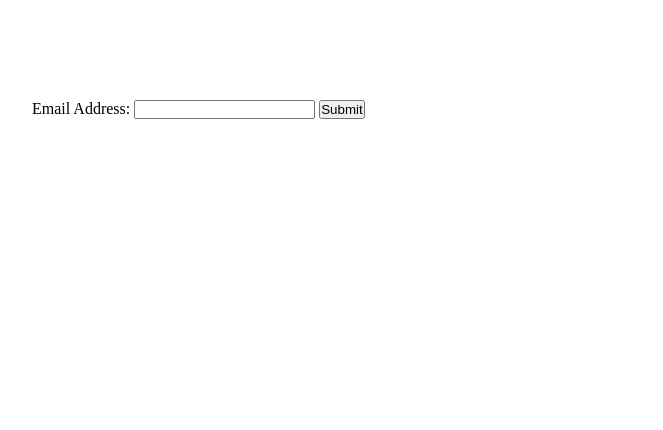
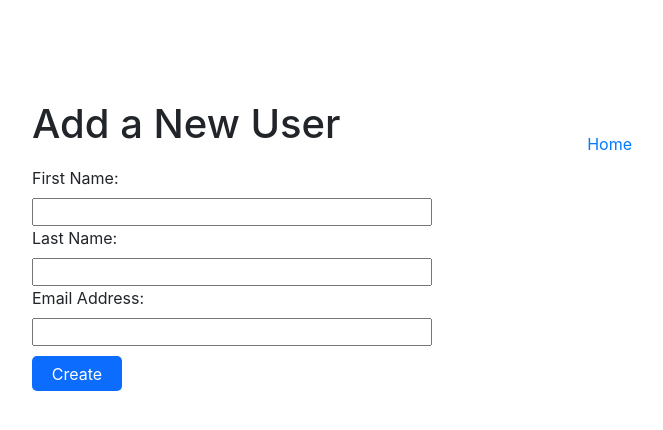
Before and after one commit to Matthew-Luk/Python-Bootcamp, a Flask app: page / in a window 1280 px wide. Shown: the top 430 px of the page, without its empty margins (308-971 px from the left). Run offline with Flask 2, Linux system fonts and the light colour scheme.

Commit message:
update form to include first and last name

```diff
--- a/Flask_MySQL/Validation/email_validation/flask_app/templates/index.html
+++ b/Flask_MySQL/Validation/email_validation/flask_app/templates/index.html
@@ -5,23 +5,39 @@
     <meta http-equiv="X-UA-Compatible" content="IE=edge">
     <meta name="viewport" content="width=device-width, initial-scale=1.0">
     <title>Email Validation</title>
+    <link rel="stylesheet" href="https://cdn.jsdelivr.net/npm/bootstrap@4.3.1/dist/css/bootstrap.min.css" integrity="sha384-ggOyR0iXCbMQv3Xipma34MD+dH/1fQ784/j6cY/iJTQUOhcWr7x9JvoRxT2MZw1T" crossorigin="anonymous">
     <link rel="stylesheet" type="text/css" href="{{ url_for('static', filename='style.css') }}">
 </head>
 <body>
     <div class="container">
         <div class="content">
+            <div class="header">
+                <h1>Add a New User</h1>
+                <a id="home_btn" href="/">Home</a>
+            </div>
+            {%with messages = get_flashed_messages()%}
+                {%if messages%}
+                    {%for message in messages%}
+                        <p class="flash">{{message}}</p>
+                    {%endfor%}
+                {%endif%}
+            {%endwith%}
             <form action="/process" method="POST">
-                {%with messages = get_flashed_messages()%}
-                    {%if messages%}
-                    <h2>FLASH!!!</h2>
-                        {%for message in messages%}
-                            <p>{{message}}</p>
-                        {%endfor%}
-                    {%endif%}
-                {%endwith%}
-                <label for="email_address">Email Address:</label>
-                <input type="text" name="email_address">
-                <input type="submit" value="Submit">
+                <div class="form_input">
+                    <label for="first_name">First Name: </label>
+                    <input type="text" name="first_name" value="{{first_name}}">
+                </div>
+                <div class="form_input">
+                    <label for="last_name">Last Name: </label>
+                    <input type="text" name="last_name" value="{{last_name}}">
+                </div>
+                <div class="form_input">
+                    <label for="email">Email Address: </label>
+                    <input type="text" name="email" value="{{email}}">
+                </div>
+                <div>
+                    <input id="submit_btn" type="submit" value="Create">
+                </div>
             </form>
         </div>
     </div>
```
